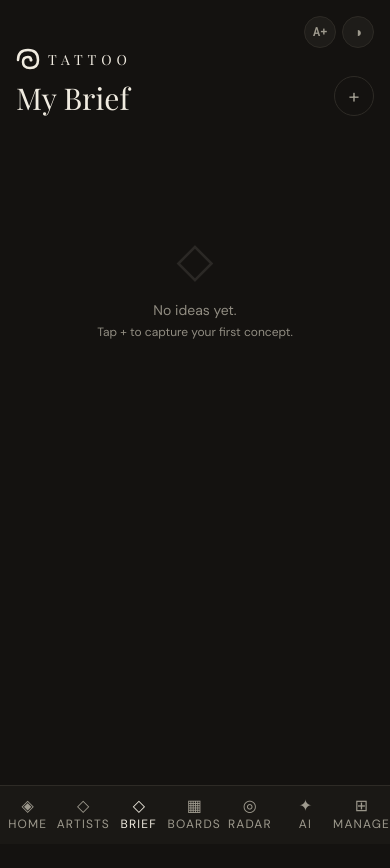
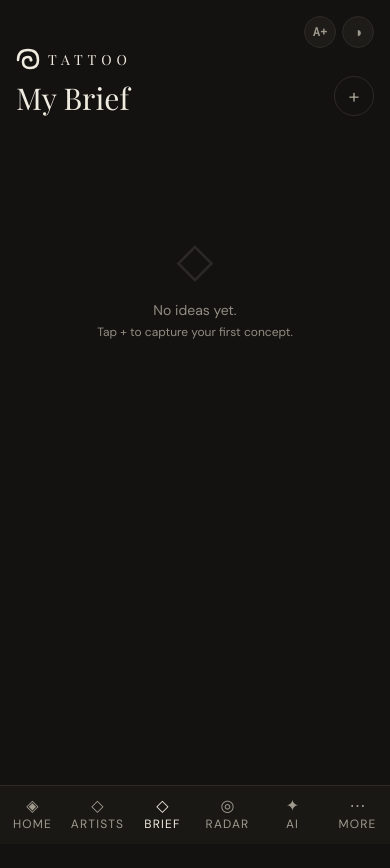
Before and after one commit to Pritesh1980/sable, a React (Vite) app: page /brief in a window 390 px wide. Shown: the top 868 px of the page. Built offline with nearby package versions, Linux system fonts and the light colour scheme; a web font is replaced by a local one.

Commit message:
feat(ux): streamlined nav + improved gallery grid
- Reduce bottom nav from 7 to 5 primary tabs (Home, Artists, Brief,
  Radar, AI) with a More overlay for Boards and Manage
- Gallery non-featured grid: grid-cols-4 → grid-cols-2 so artist
  images are twice as wide and legible on iPhone

```diff
--- a/src/components/Nav.jsx
+++ b/src/components/Nav.jsx
@@ -1,18 +1,55 @@
-import { NavLink } from 'react-router-dom'
+import { useState } from 'react'
+import { NavLink, useNavigate } from 'react-router-dom'
 import { useTheme } from '../context/useTheme'
 
-const links = [
+const PRIMARY_LINKS = [
   { to: '/', label: 'Home', icon: '◈' },
   { to: '/gallery', label: 'Artists', icon: '◇' },
   { to: '/brief', label: 'Brief', icon: '◇' },
-  { to: '/boards', label: 'Boards', icon: '▦' },
   { to: '/conventions', label: 'Radar', icon: '◎' },
   { to: '/concepts', label: 'AI', icon: '✦' },
-  { to: '/manage', label: 'Manage', icon: '⊞' },
 ]
+
+const MORE_LINKS = [
+  { to: '/boards', label: 'Boards', icon: '▦', description: 'Mood boards & collections' },
+  { to: '/manage', label: 'Manage', icon: '⊞', description: 'Artists, data & settings' },
+]
+
+function MoreMenu({ onClose }) {
+  const navigate = useNavigate()
+
+  function go(to) {
+    navigate(to)
+    onClose()
+  }
+
+  return (
+    <div className="fixed inset-0 z-40" onClick={onClose}>
+      <div
+        className="absolute bottom-[calc(env(safe-area-inset-bottom,0px)+3.5rem)] left-4 right-4 max-w-screen-sm mx-auto bg-ink-card border border-ink-border rounded-sm overflow-hidden animate-slide-up shadow-2xl shadow-black/60"
+        onClick={(e) => e.stopPropagation()}
+      >
+        {MORE_LINKS.map(({ to, label, icon, description }) => (
+          <button
+            key={to}
+            onClick={() => go(to)}
+            className="w-full flex items-center gap-4 px-5 py-4 hover:bg-ink-muted transition-colors border-b border-ink-border last:border-b-0 text-left"
+          >
+            <span className="text-xl text-cream-muted leading-none w-6 text-center">{icon}</span>
+            <div>
+              <p className="font-body text-cream text-sm">{label}</p>
+              <p className="font-mono text-cream-muted/60 text-[0.625rem] tracking-widest mt-0.5">{description}</p>
+            </div>
+          </button>
+        ))}
+      </div>
+    </div>
+  )
+}
 
 export default function Nav() {
   const { theme, toggle, fontSize, toggleFont } = useTheme()
+  const [moreOpen, setMoreOpen] = useState(false)
 
   return (
     <>
@@ -34,9 +71,11 @@ export default function Nav() {
         </button>
       </div>
 
+      {moreOpen && <MoreMenu onClose={() => setMoreOpen(false)} />}
+
       <nav className="fixed bottom-0 left-0 right-0 z-50 bg-ink-dark border-t border-ink-border safe-bottom">
         <div className="flex items-stretch max-w-screen-sm mx-auto">
-          {links.map(({ to, label, icon }) => (
+          {PRIMARY_LINKS.map(({ to, label, icon }) => (
             <NavLink
               key={to}
               to={to}
@@ -51,6 +90,16 @@ export default function Nav() {
               <span className="tracking-widest uppercase text-xs">{label}</span>
             </NavLink>
           ))}
+
+          <button
+            onClick={() => setMoreOpen((o) => !o)}
+            className={`flex-1 flex flex-col items-center justify-center gap-0.5 py-3 text-xs font-body transition-colors duration-200 ${
+              moreOpen ? 'text-cream' : 'text-cream-muted hover:text-cream/70'
+            }`}
+          >
+            <span className="text-base leading-none">⋯</span>
+            <span className="tracking-widest uppercase text-xs">More</span>
+          </button>
         </div>
       </nav>
     </>
--- a/src/pages/Gallery.jsx
+++ b/src/pages/Gallery.jsx
@@ -42,9 +42,9 @@ function ArtistGrid({ items, sensors, onDragEnd, onOpen, onSaveImages }) {
             ))}
           </div>
         )}
-        {/* Remaining — compact grid */}
+        {/* Remaining — 2-col grid */}
         {items.filter((a) => a.rank > 3).length > 0 && (
-          <div className="grid grid-cols-4 gap-2">
+          <div className="grid grid-cols-2 gap-2">
             {items.filter((a) => a.rank > 3).map((artist, i) => (
               <SortableArtistCard
                 key={artist.id}
```
